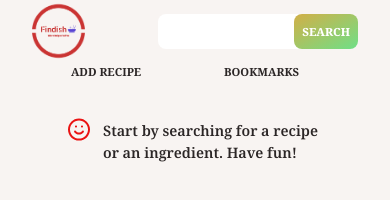
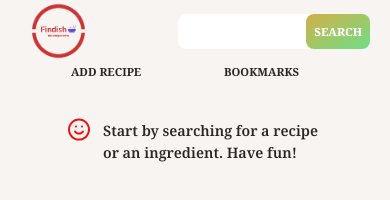
Before and after one commit to MatinT-SA/Findish, a website built with Parcel: page index.html in a window 390 px wide. Built offline with nearby package versions, Linux system fonts and the light colour scheme; no server answers; a web font is replaced by a local one.

Commit message:
header responsiveness - forms and logo

```diff
--- a/src/sass/_base.scss
+++ b/src/sass/_base.scss
@@ -20,6 +20,7 @@ $bp-medium: 61.25em; // 980px
 $bp-tablet: 48.75em; // 780px
 $bp-small: 37.5em; // 600px
 $bp-smallest: 31.25em; // 500px
+$bp-smallest-400: 25em; // 400px
 
 $font-primary: 'Noto Serif', serif;
 $font-secondary: 'Merriweather', serif;
--- a/src/sass/_header.scss
+++ b/src/sass/_header.scss
@@ -45,8 +45,17 @@
   transition: all 0.3s;
 
   @media (max-width: base.$bp-small) {
-    margin-right: 4rem;
-    padding-left: 2rem;
+    margin-right: 5rem;
+    padding-left: 5rem;
+  }
+
+  @media (max-width: base.$bp-smallest) {
+    margin-right: 7rem;
+    padding-left: 6rem;
+  }
+
+  @media (max-width: base.$bp-smallest-400) {
+    margin-right: 2.5rem;
   }
 
   &:focus-within {
@@ -70,7 +79,7 @@
       color: base.$color-grey-light-3;
     }
 
-    @media only screen and (max-width: base.$bp-medium) {
+    @media (max-width: base.$bp-medium) {
       width: auto;
 
       &::placeholder {
@@ -78,9 +87,21 @@
       }
     }
 
-    @media (max-width: base.$bp-tablet) {
-      width: 15rem;
+    @media (max-width: base.$bp-smallest) {
+      width: 10rem;
     }
+
+    // @media (max-width: base.$bp-tablet) {
+    //   width: 15rem;
+    // }
+
+    // @media (max-width: base.$bp-small) {
+    //   width: 24rem;
+    // }
+
+    // @media (max-width: base.$bp-smallest) {
+    //   width: 10rem;
+    // }
   }
 
   &__btn {
```
